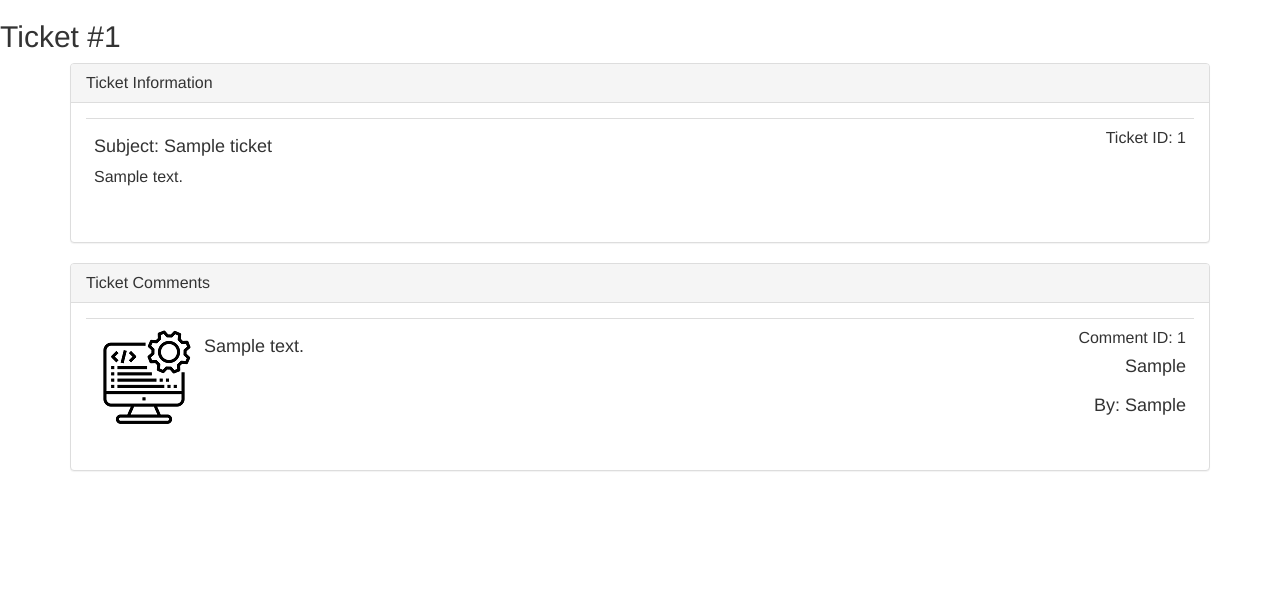
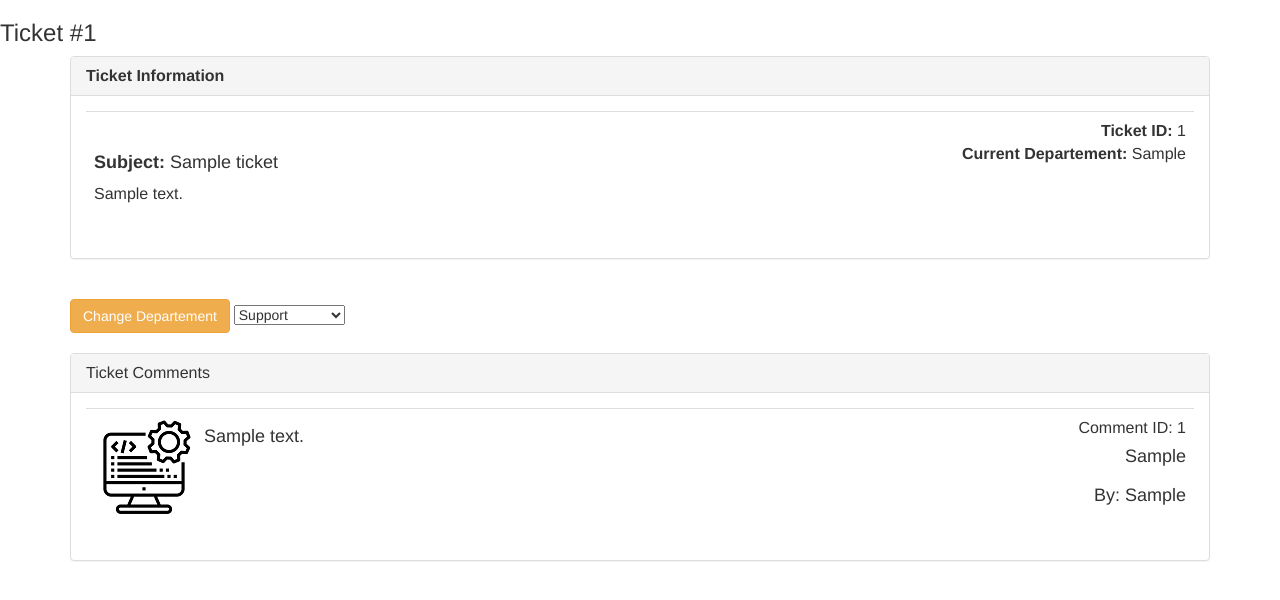
Before and after one commit to NequZ/FiveM-UCP-ACP, a PHP site: page /admin/editticket.php?id=1 in a window 1280 px wide. Shown: the top 600 px of the page. Run offline with PHP 8.4, Linux system fonts and the light colour scheme; the visitor is signed in with stand-in values (Sample User, id 1); tables that the repository leaves empty or names only in its code hold one stand-in row (values such as "Sample post"); some libraries are stand-ins or nearby versions.

Commit message:
add options for staffs ( Closing Ticket, Changing Departement ) also with Comments so the User can see what happened

```diff
--- a/admin/editticket.php
+++ b/admin/editticket.php
@@ -15,8 +15,34 @@ $id = $_GET['id'];
 $sql = "SELECT * FROM cp_ticket WHERE id = $id";
 $result = $db->query($sql);
 $row = $result->fetch(PDO::FETCH_ASSOC);
-echo "<h2>Ticket #" . $row['id'] . "</h2>";
+echo "<h3>Ticket #" . $row['id'] . "</h3>";
 
+
+if (isset($_POST['closeticket'])) {
+    $sql = "UPDATE cp_ticket SET open = 1 WHERE id = $id";
+    $db->exec($sql);
+    header("Location: ticketoverview.php");
+    $sql = "INSERT INTO cp_ticket_comments (ticket_id, message, creator, created) VALUES ('$id', 'Ticket closed by a Staff Member', 'System', NOW())";
+    $db->exec($sql);
+}
+
+if (isset($_POST['openticket'])) {
+    $sql = "UPDATE cp_ticket SET open = 0 WHERE id = $id";
+    $db->exec($sql);
+    header("Location: editticket.php?id=$id");
+    $sql = "INSERT INTO cp_ticket_comments (ticket_id, message, creator, created) VALUES ('$id', 'Ticket has been reopened by a Staff Member', 'System', NOW())";
+    $db->exec($sql);
+}
+
+if (isset($_POST['changedepartement'])) {
+    $departements = $_POST['departement'];
+    $sql = "UPDATE cp_ticket SET departement = '$departements' WHERE id = $id";
+    $db->exec($sql);
+    header("Location: editticket.php?id=$id");
+    $sql = "INSERT INTO cp_ticket_comments (ticket_id, message, creator, created) VALUES ('$id', 'Ticket has been moved to $departements', 'Staff Member', NOW())";
+    $db->exec($sql);
+
+}
 ?>
 <html>
 
@@ -39,7 +65,7 @@ echo "<h2>Ticket #" . $row['id'] . "</h2>";
             <div class="col-md-12">
                 <div class="panel panel-default">
                     <div class="panel-heading">
-                        <h3 class="panel-title">Ticket Information</h3>
+                        <h3 class="panel-title"><b>Ticket Information</b></h3>
                     </div>
                     <div class="panel-body">
                         <div class="table-container">
@@ -49,9 +75,11 @@ echo "<h2>Ticket #" . $row['id'] . "</h2>";
                                         <td>
                                             <div class="media">
                                                 <div class="media-body">
-                                                    <span class="media-meta pull-right">Ticket ID: <?php echo $row['id']; ?></span>
+                                                    <span class="media-meta pull-right"><b>Ticket ID: </b><?php echo $row['id']; ?></span>
+                                                    <br>
+                                                    <span class="media-meta pull-right"><b>Current Departement:</b> <?php echo $row['departement'];?> </span>
                                                     <h4 class="title">
-                                                        Subject: <?php echo $row['subject']; ?>
+                                                        <b>Subject: </b><?php echo $row['subject']; ?>
                                                         <br>
                                                     </h4>
                                                     <p class="summary"><?php echo $row['message']; ?></p>
@@ -64,9 +92,22 @@ echo "<h2>Ticket #" . $row['id'] . "</h2>";
                         </div>
                     </div>
                 </div>
+                <?php if ($row['open'] == 0) { ?>
+                    <form method="post">
+                        <input type="submit" name="closeticket" value="Close Ticket" class="btn btn-primary">
+                    </form> <?php } ?>
+                <?php if ($row['open'] == 1) { ?>
+                    <form method="post">
+                        <input type="submit" name="openticket" value="Reopen Ticket" class="btn btn-success">
+                    </form> <?php } ?> <br>
+                    <form method="post">
+                        <input type="submit" name="changedepartement" value="Change Departement" class="btn btn-warning">
+                        <select name="departement" id="departement" <option value="Support">Support</option> <option value="Support">Support</option> <option value="Moderation">Moderation</option> <option value="Administration">Administration</option> <option value="Developer">Developer</option> <option value="Owner">Owner</option></select> <!-- You need to edit that according to the config.php file -->
+                    </form>
             </div>
         </div>
     </div>
+    <br>
     <div class="container">
         <div class="row">
             <div class="col-md-12">
--- a/config/config.php
+++ b/config/config.php
@@ -8,7 +8,14 @@ $db = new PDO('mysql:host=localhost;dbname=fivem', 'root', ''); // Main Database
 
 $showplayers = false; // Show Players on Dashboard
 
+// Departementfunction for the Ticketsystem
+$sql = "SELECT * FROM cp_ticket";                   // Dont change this line until you know what you are doing
+$result = $db->query($sql);                         // Dont change this line until you know what you are doing
+$row = $result->fetch(PDO::FETCH_ASSOC);      // Dont change this line until you know what you are doing
+$departement = $row['departement'];                 // Dont change this line until you know what you are doing
+
 
 // Module Section
 $logging = true;
 $news = true;
+$ticketsystem = true;
```
